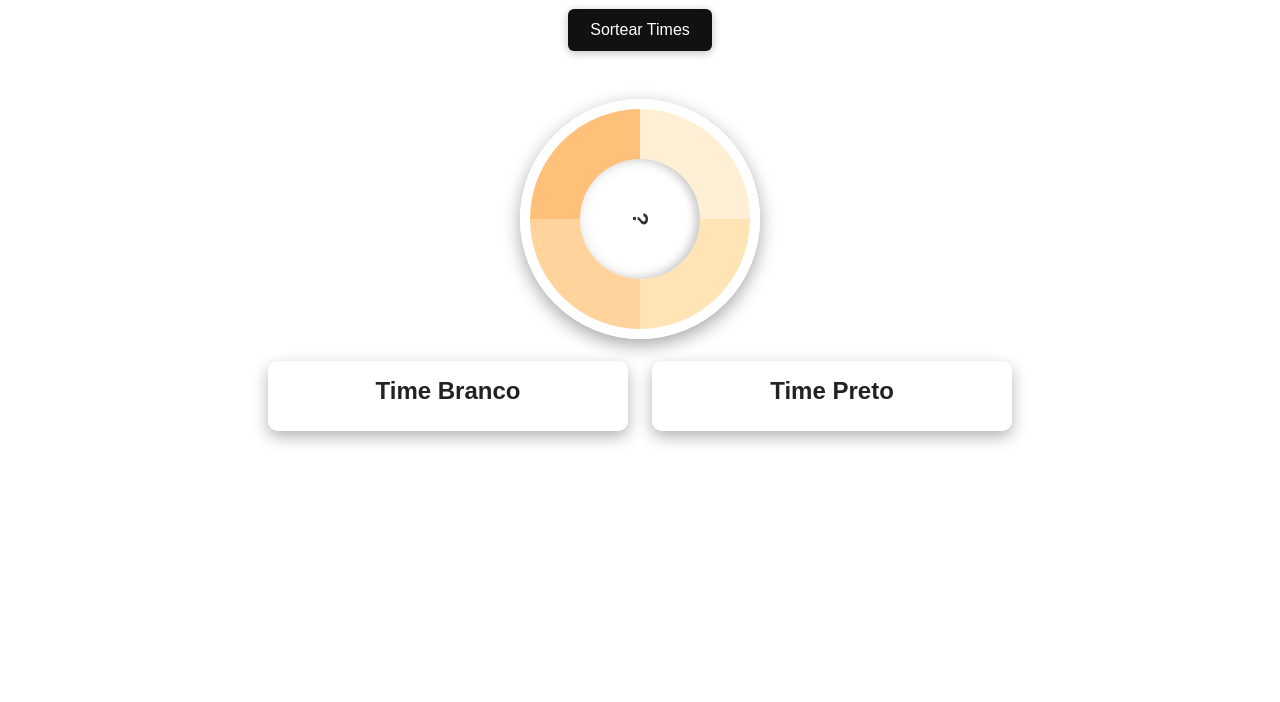
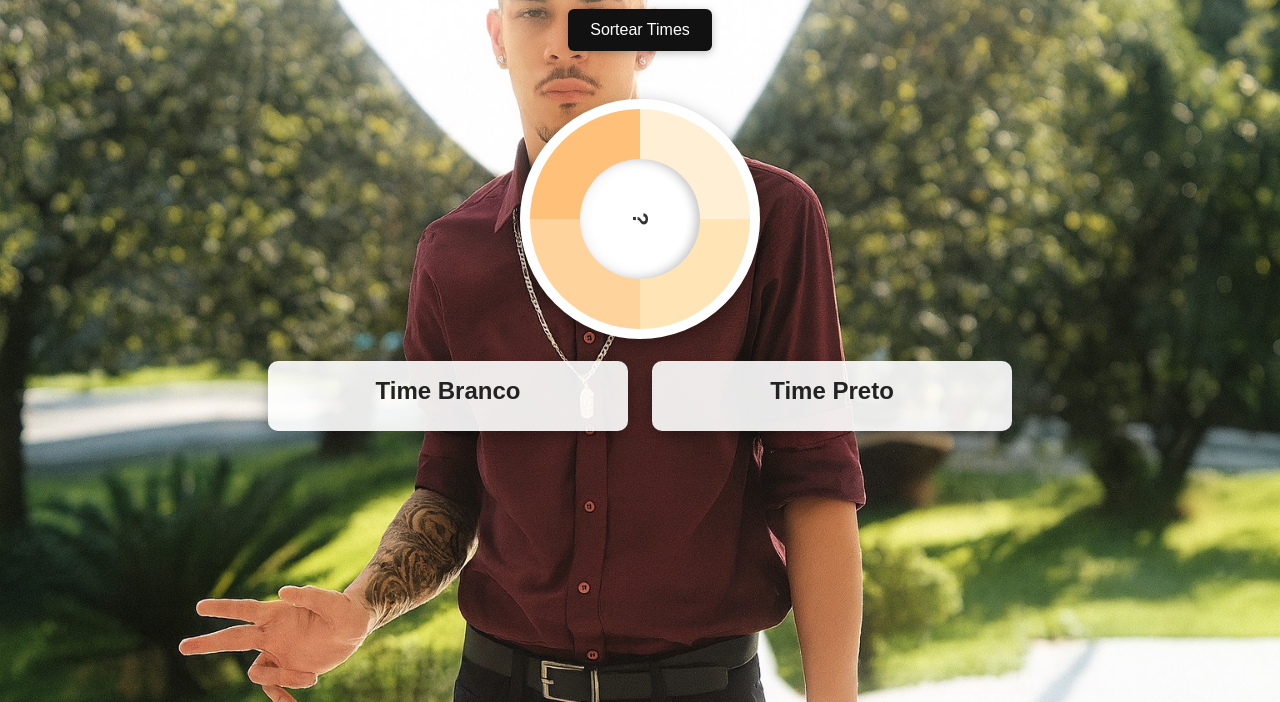
Before and after one commit to Iagoxrl8/roleta-times-dos-crias, a plain HTML site: page index.html in a window 1280 px wide. Shown: the part 98-800 px from the top of the page. Drawn offline with Linux system fonts and the light colour scheme.

Commit message:
Update style.css

```diff
--- a/style.css
+++ b/style.css
@@ -5,7 +5,7 @@ body {
   margin: 0;
   padding: 24px;
   /* TROQUE fundo.jpg pelo nome exato da sua imagem */
-  background: url("fundo.jpg") no-repeat center center fixed;
+  background: url("feioso.png") no-repeat center center fixed;
   background-size: cover;
 }
 
```
